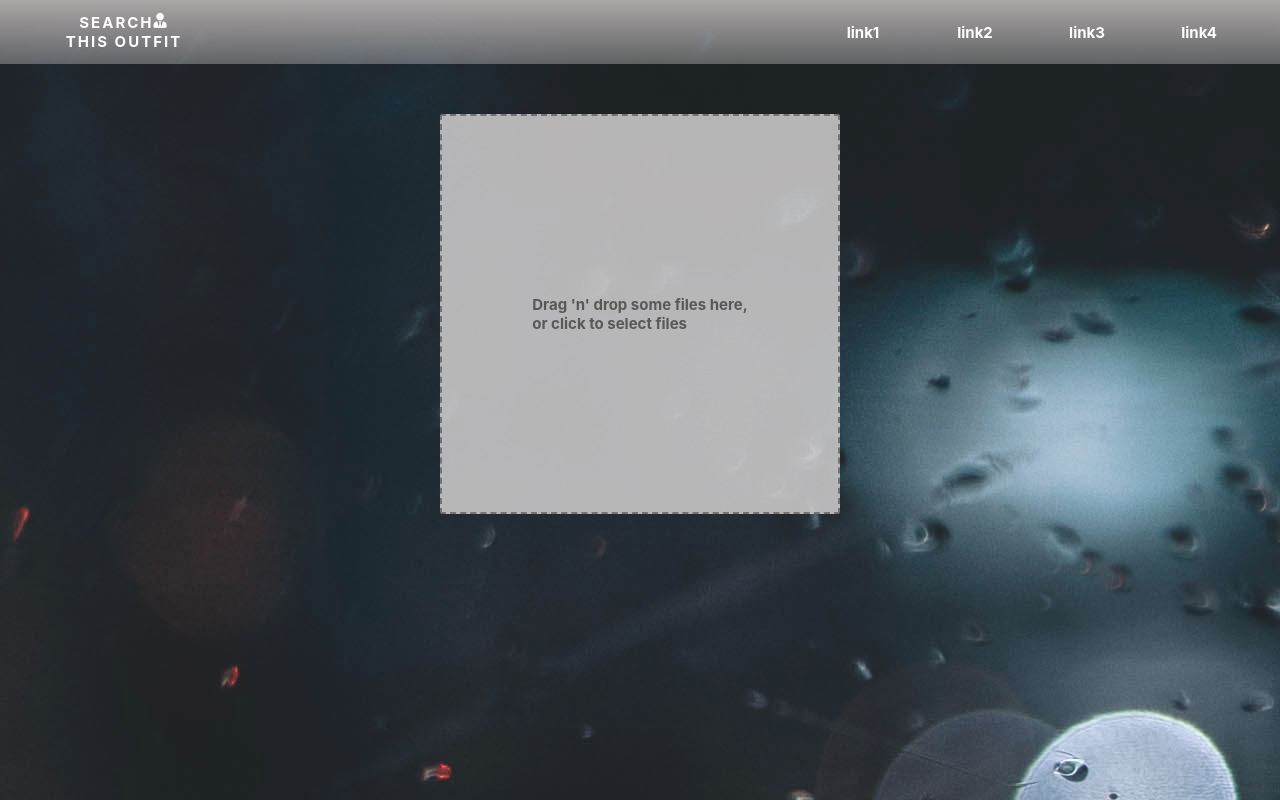
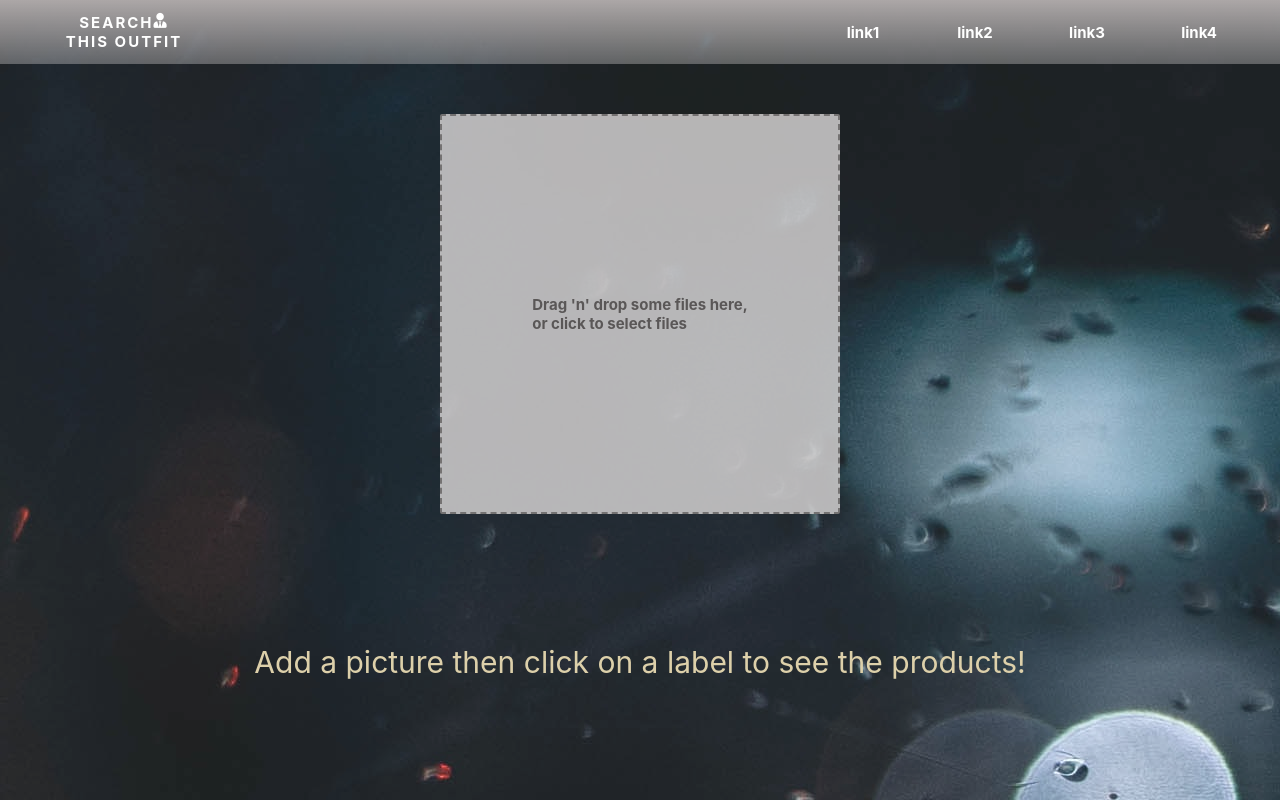
Before and after one commit to peterbarkoczi/search-this-outfit-frontEnd, a React (Create React App) app: page / in a window 1280 px wide. Built offline with nearby package versions, Linux system fonts and the light colour scheme.

Commit message:
added some @media to pictureResults.js

```diff
--- a/src/components/main_page/InputFile.js
+++ b/src/components/main_page/InputFile.js
@@ -61,7 +61,7 @@ const Container = styled.div`
   }
 
   @media screen and (max-width: 500px) {
-     width: 200px;
+     width: 250px;
   }
 
   p {
--- a/src/components/main_page/PictureResults.js
+++ b/src/components/main_page/PictureResults.js
@@ -6,25 +6,54 @@ const PictureResultsStyle = styled.div`
      grid-area: pictures;
 
 
+    p {
+      color: #ddd0aa;
+      display: flex;
+      justify-content: center;
+      padding-top: 8rem;
+      font-size: 3rem;
+    }
+
     .pictureResults ul {
         display: grid;
         grid-template-columns: repeat(4, 1fr);
+        justify-items: center;
+    }
+
+    @media screen and (max-width: 1235px) {
+        .pictureResults ul {
+            grid-template-columns: repeat(3, 1fr);
+        }
+    }
+
+    @media screen and (max-width: 930px) {
+        .pictureResults ul {
+            grid-template-columns: repeat(2, 1fr);
+        }
+    }
+
+    @media screen and (max-width: 620px) {
+        .pictureResults ul {
+            grid-template-columns: 1fr;
+        }
     }
 
     .pictureResults li {
         display: flex;
-        width: 50px;
-        height: 150px;
+        width: 250px;
+        height: 400px;
         color: black;
         border-radius: 0.5rem;
         background-color: #d2c9c9;
         justify-content: center;
-        margin: 1rem;
+        margin: 3rem;
         align-items: center;
+        transition: background-color 0.25s ease;
 
     }
 
     .pictureResults li:hover {
+        background-color: #54555f;
         box-shadow: 0 8px 16px 0 rgba(0,0,0,0.3);
     }
 `;
@@ -35,10 +64,11 @@ function PictureResults() {
 
     return (
         <PictureResultsStyle>
+            {pictureResults.length === 0 && <p className="message-for-pictures" >Add a picture then click on a label to see the products!</p>}
             <div className="pictureResults">
                 <ul>
                     {pictureResults.map(cloth => {
-                        console.log(cloth.id)
+                        console.log(cloth)
                         return <li>{cloth.id}</li>
 
                     } )}
```
